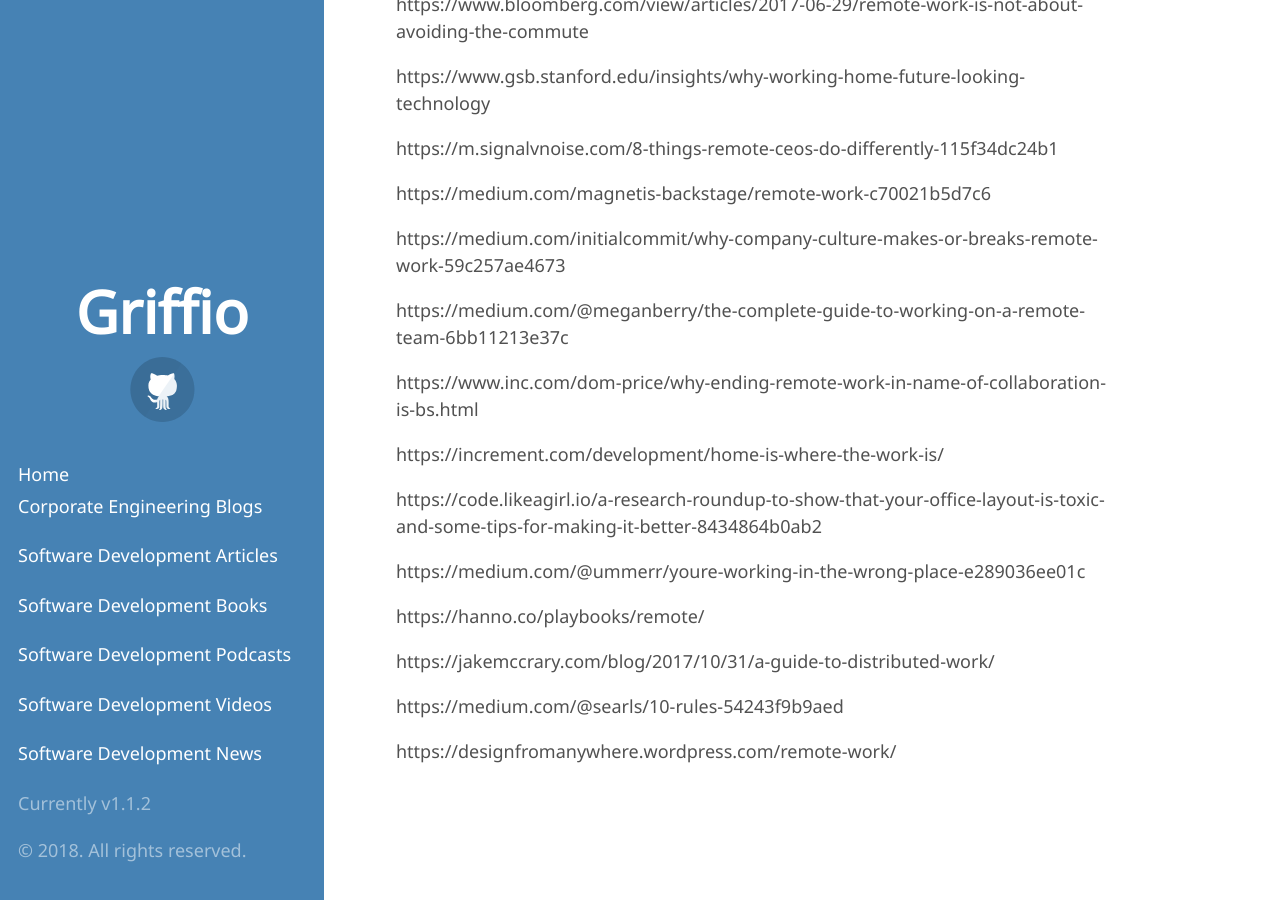
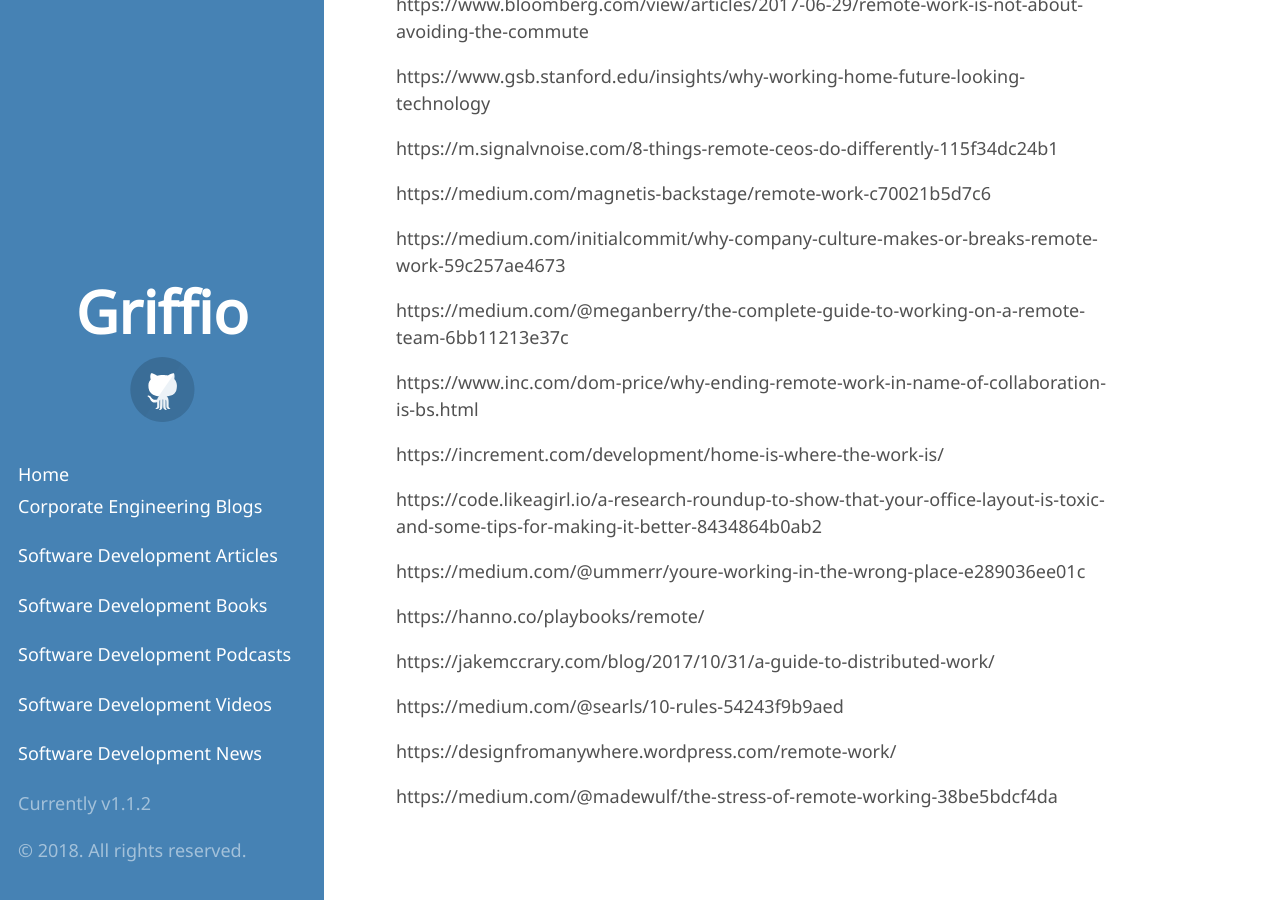
Before and after one commit to griffio/griffio.github.io, a Jekyll site: the page built from distributed_and_remote.md, in a window 1280 px wide and 900 px high, scrolled down 6615 px. Built offline with Jekyll 4.4.1, drawn with Linux system fonts in a browser that asks for light colours; some web fonts are replaced; our own code applies the rules of GitHub Pages for plain Markdown files; some of the changed lines change nothing that is shown.

Commit message:
Update distributed_and_remote.md

```diff
--- a/distributed_and_remote.md
+++ b/distributed_and_remote.md
@@ -271,3 +271,5 @@ https://jakemccrary.com/blog/2017/10/31/a-guide-to-distributed-work/
 https://medium.com/@searls/10-rules-54243f9b9aed
 
 https://designfromanywhere.wordpress.com/remote-work/
+
+https://medium.com/@madewulf/the-stress-of-remote-working-38be5bdcf4da
```
